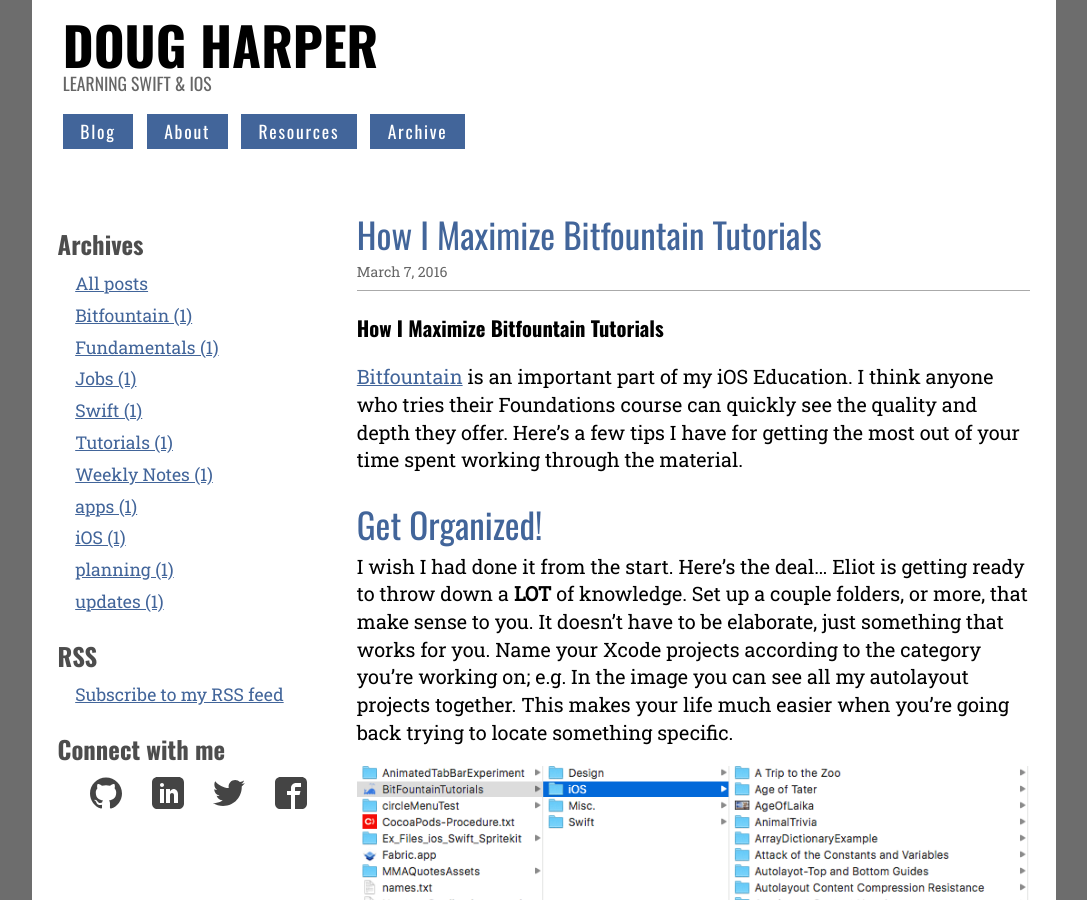
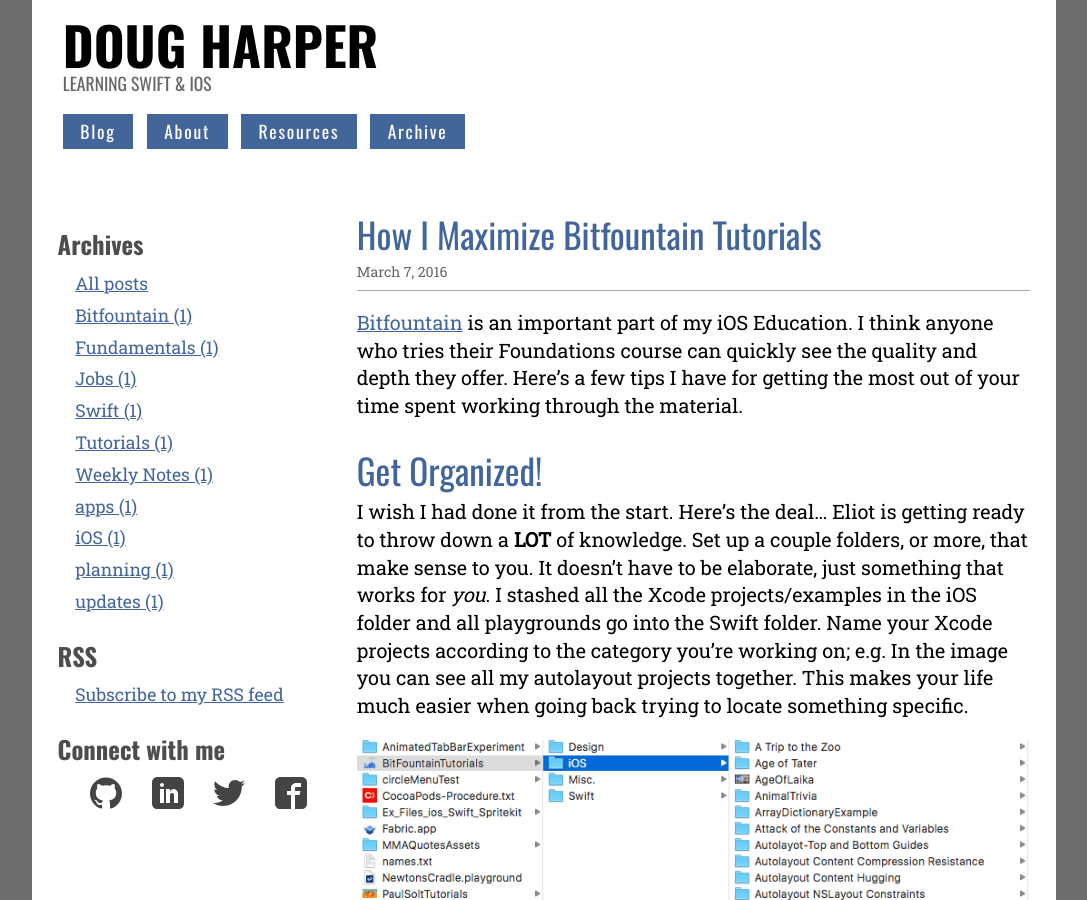
Before and after one commit to endodoug/endodoug.github.io, a Jekyll site: the page built from _posts/2016-03-07-bitfountain-tips.md, in a window 1280 px wide and 900 px high. Shown: the whole window, without its empty margins (96-1183 px from the left). Built offline with Jekyll 4.4.1, drawn with Linux system fonts in a browser that asks for light colours; comment, search, counter and statistics services are not loaded; some of the changed text lies outside the part shown.

Commit message:
Update 2016-03-07-bitfountain-tips.md
edits

```diff
--- a/_posts/2016-03-07-bitfountain-tips.md
+++ b/_posts/2016-03-07-bitfountain-tips.md
@@ -6,13 +6,12 @@
 tags: [Tutorials, Bitfountain]
 published: true
 ---
-# How I Maximize Bitfountain Tutorials
 
 [Bitfountain](https://www.bitfountain.io ,"Bitfountain") is an important part of my iOS Education.  I think anyone who tries their Foundations course can quickly see the quality and depth they offer.  Here’s a few tips I have for getting the most out of your time spent working through the material.
 
 ## Get Organized!
 
-I wish I had done it from the start.  Here’s the deal…  Eliot is getting ready to throw down a **LOT** of knowledge. Set up a couple folders, or more, that make sense to you.  It doesn’t have to be elaborate, just something that works for you.  Name your Xcode projects according to the category you’re working on; e.g. In the image you can see all my autolayout projects together. This makes your life much easier when you're going back trying to locate something specific.
+I wish I had done it from the start.  Here’s the deal…  Eliot is getting ready to throw down a **LOT** of knowledge. Set up a couple folders, or more, that make sense to you.  It doesn’t have to be elaborate, just something that works for *you*.  I stashed all the Xcode projects/examples in the iOS folder and all playgrounds go into the Swift folder.  Name your Xcode projects according to the category you’re working on; e.g. In the image you can see all my autolayout projects together. This makes your life much easier when going back trying to locate something specific.
 
 ![BitFountain Folders](/images/Bitfountain_Folders.png)
 
@@ -35,4 +34,4 @@
 
 ## Do the Challenges - Watch the Solutions
 
-Eliot gives you a challenge at the end of each section, don’t skip them or cheat.  Make yourself think through the problem and come up with a solution.  More importantly watch the Challenge Solutions, in my opinion, some of the best lessons are found here.  You’ll see a few real world - type situations covered and possibly think of ways it relates to something you want to work on.
+Eliot gives you a challenge at the end of each section, don’t skip them or cheat.  Make yourself think through the problem and come up with a solution.  More importantly, watch the Challenge Solutions. In my opinion, some of the best lessons are found here.  You’ll see a few real world - type situations covered and possibly think of ways it relates to something you want to work on.
```
